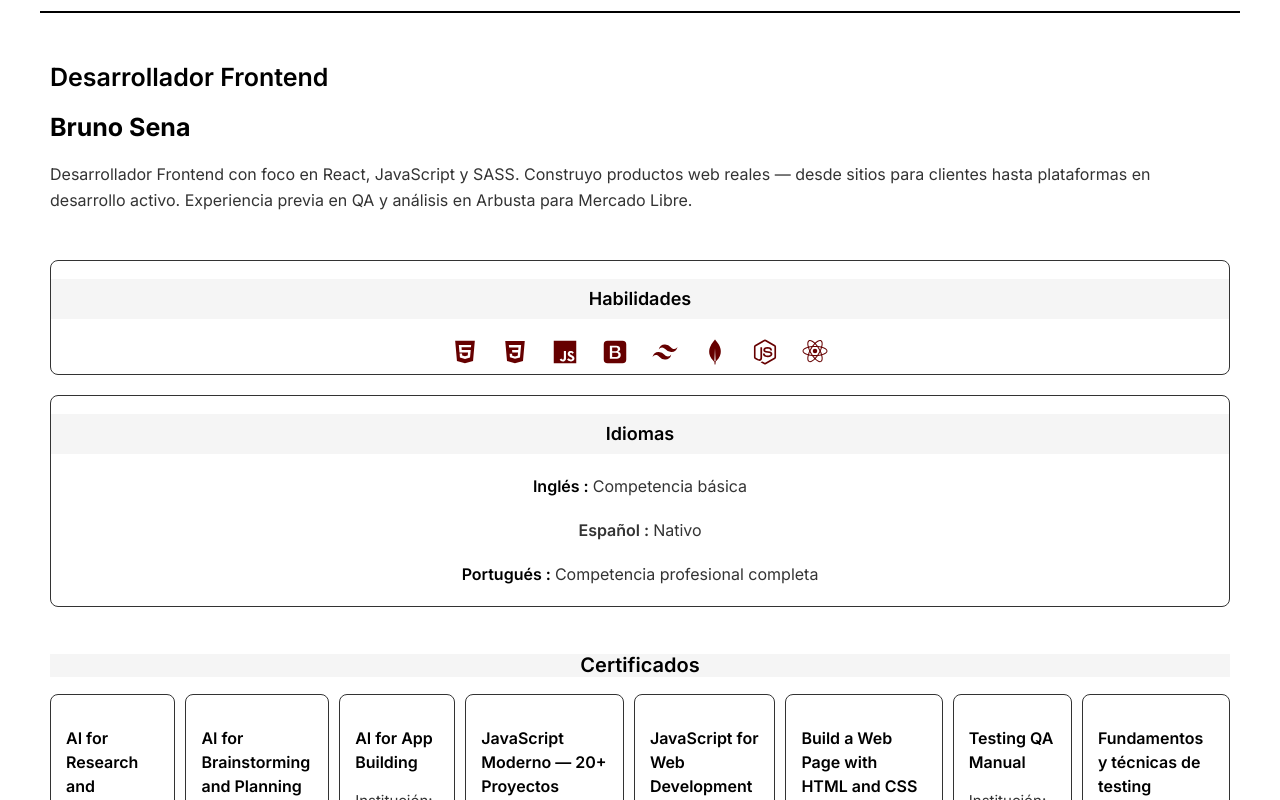
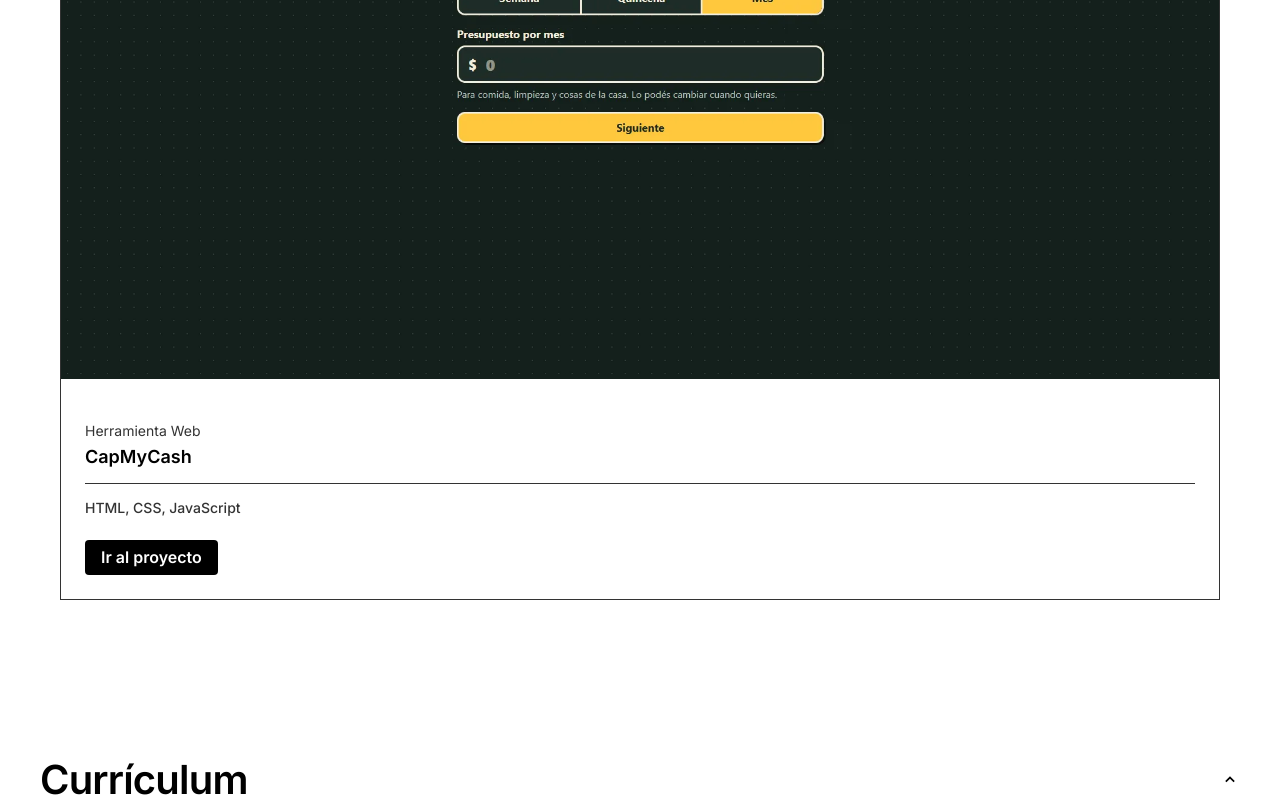
Before and after one commit to brujavsen/my-portfolio, a React (Vite) app: page / in a window 1280 px wide. Shown: the part 2721-3521 px from the top of the page. Built offline with nearby package versions, Linux system fonts and the light colour scheme.

Commit message:
new project

```diff
--- a/src/data/works.js
+++ b/src/data/works.js
@@ -132,5 +132,18 @@
         featured: false,
         description: 'Aplicación que consume la API de CoinGecko para mostrar cotizaciones en tiempo real con filtros por moneda y ordenamiento.',
         descriptionEng: 'App consuming the CoinGecko API to display real-time quotes with currency filters and sorting.'
+    },
+    {
+        id: 'capmycash',
+        name: 'CapMyCash',
+        nameEng: 'CapMyCash',
+        url: 'https://capmycash-brusena.netlify.app/',
+        technology: 'HTML, CSS, JavaScript',
+        category: 'Herramienta Web',
+        categoryEng: 'Web Tool',
+        image: 'project-13',
+        featured: false,
+        description: 'Control de gastos del hogar para Uruguay. Pensada para que cualquiera la use, sobre todo personas mayores.',
+        descriptionEng: 'Household expense tracker for Uruguay. Designed so anyone can use it, especially older adults.'
     }
 ]
```
Also changed, not shown: public/images/project-13.png (added), public/images/project-13.webp (added).
